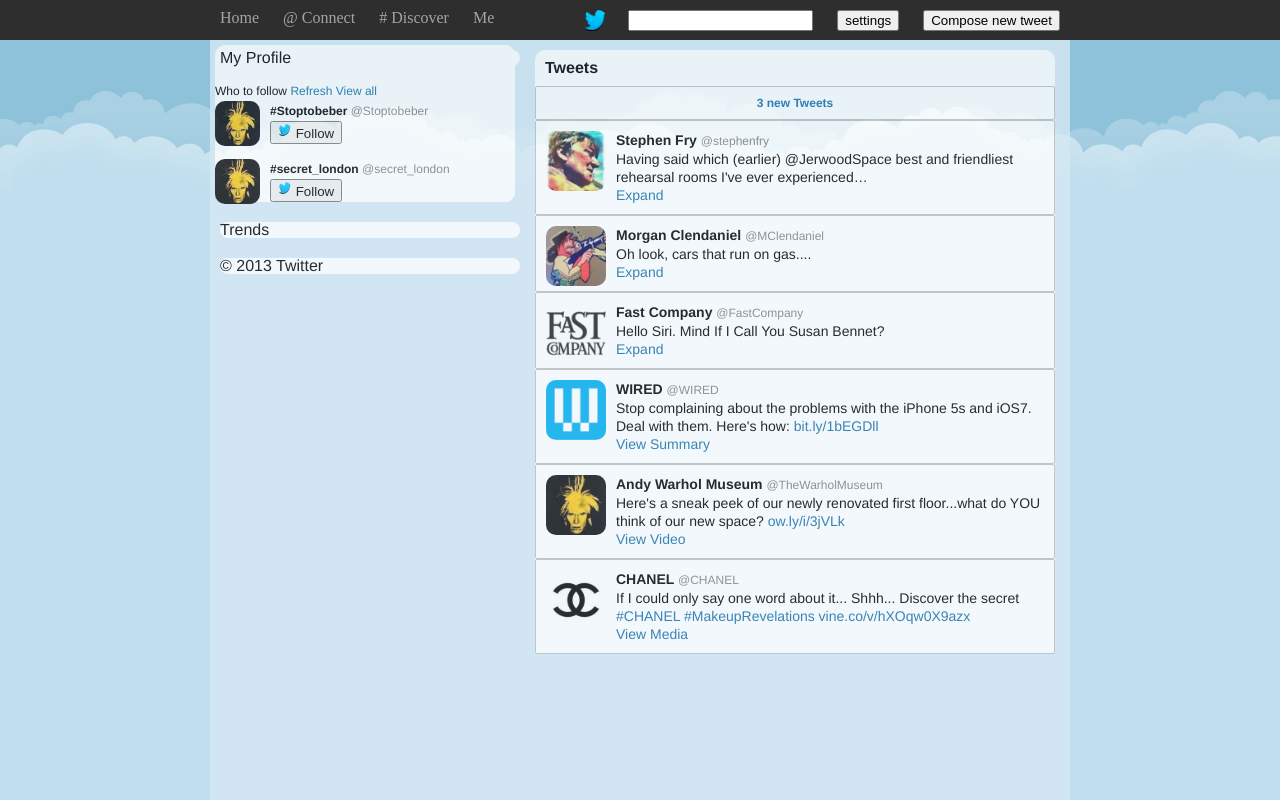
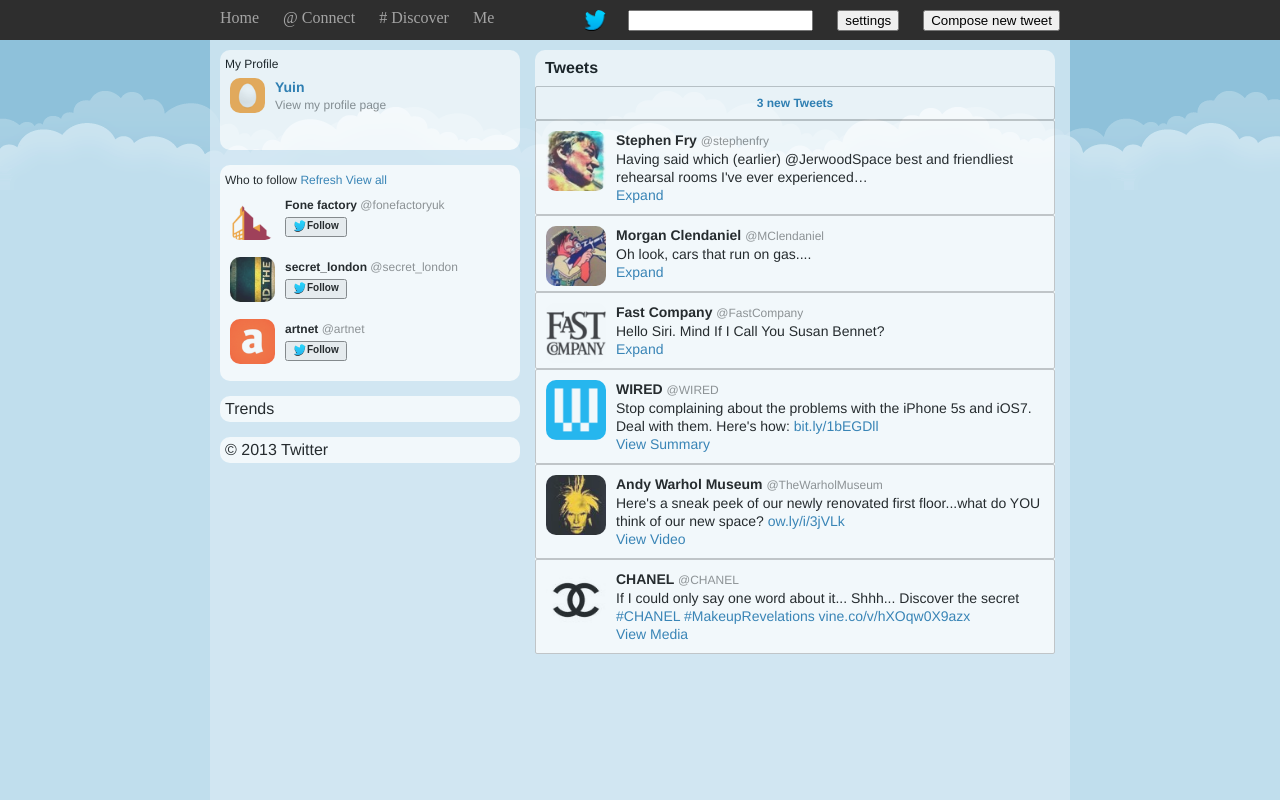
Before and after one commit to Yuin23/twitter_clone, a plain HTML site: page index.html in a window 1280 px wide. Shown: the top 800 px of the page. Drawn offline with Linux system fonts and the light colour scheme.

Commit message:
added left columns: my profile, who-to-follow

```diff
--- a/css/style.css
+++ b/css/style.css
@@ -45,6 +45,11 @@
 	color: white;
 }
 
+.topbar {
+
+}
+
+
 #bird{
 	float: right;
 	margin: 10px;
@@ -91,19 +96,17 @@
 .box{
 	background: white;
 	border-radius: 10px;
-	margin-bottom: 15px;
+	margin-bottom: 10px;
 	height: auto;
+	padding:5px;
 
 
 }
 
-.follow-box {
-	background: white;
-	border-radius: 5px;
-	height: auto;
-	padding: 5px;
+
+#my-profile h2 a:hover{
+	color: #186FA9;
 }
-
 #to-follow h3 {
 	font-size: 12px;
 	font-weight: 200px;
@@ -119,15 +122,15 @@
 	color: #186FA9;
 	text-decoration: underline;
 }
-.follow-box button{
+.box button{
 	font-size: 10px;
 	font-weight: bold;
 }
 
-.follow-box img{
+.box img{
 	float: left;
 }
-.follow-box h3{
+.box h3{
 	font-size: 12px;
 	line-height: 18px;
 }
--- a/index.html
+++ b/index.html
@@ -35,35 +35,60 @@
 		<div id='left column' class='sidebar'>
 
 			<div id='my-profile'class='sidebar box'>
-				My Profile
+				<h3>My Profile</h3>
+				<div id="Profile", class="box">
+					<div class='icon'>
+						<img src="images/twitter_profile.png" width="35", height="35"></img>
+					</div>
+					<div class='text'>
+						<h2><span class='user'><a>Yuin</a></h2>
+						<h3 class="username">View my profile page</h3>
+					</div>
+				</div>
+
+				<li id="tweets">
+				</li>
+				<li id="following">
+				</li>
+				<li id="followers">
+				</li>
 			</div>
 
-			<div id='to-follow', class='sidbar box'>
-				<h3>Who to follow
+			<div id='to-follow', class='sidebar box'>
+				<h3> Who to follow
 					<span><a href="#"> Refresh</a>
 					</span> <span><a href="#"> View all </a><span>
 				</h3>
 
 				<div id="follow01", class='box'>
 					<div class='icon'>
-						<img src="images/andy_warhol.jpeg" width="45", height="45"></img>
+						<img src="images/fone_factory.png" width="45", height="45"></img>
 					</div>
 					<div class='text'>
-						<h3><span class='user'>#Stoptobeber </span><span class='username'>@Stoptobeber</span></h3>
+						<h3><span class='user'> Fone factory </span><span class='username'>@fonefactoryuk</span></h3>
 						<button><img src="images/twitter_bird.png" width="14", height="14"> Follow</button>
 					</div>
 				</div>
 
 				<div id="follow02", class='box'>
 					<div class='icon'>
-						<img src="images/andy_warhol.jpeg" width="45", height="45"></img>
+						<img src="images/secret_london.jpg" width="45", height="45"></img>
 					</div>
 					<div class='text'>
-						<h3><span class='user'>#secret_london </span> <span class='username'>@secret_london</span></h3>
+						<h3><span class='user'>secret_london </span> <span class='username'>@secret_london</span></h3>
 						<button><img src="images/twitter_bird.png" width="14", height="14"> Follow</button>
 					</div>
 				</div>
 
+				<div id="follow03", class='box'>
+					<div class='icon'>
+						<img src="images/artnet.png" width="45", height="45"></img>
+					</div>
+					<div class='text'>
+						<h3><span class='user'>artnet </span> <span class='username'>@artnet</span></h3>
+						<button><img src="images/twitter_bird.png" width="14", height="14"> Follow</button>
+					</div>
+				</div>
 			</div>
 
 			<div id='trends', class='sidebar box'>
```
Also changed, not shown: images/artnet.png (added), images/fone_factory.png (added), images/secret_london.jpg (added), images/twitter_profile.png (added).
